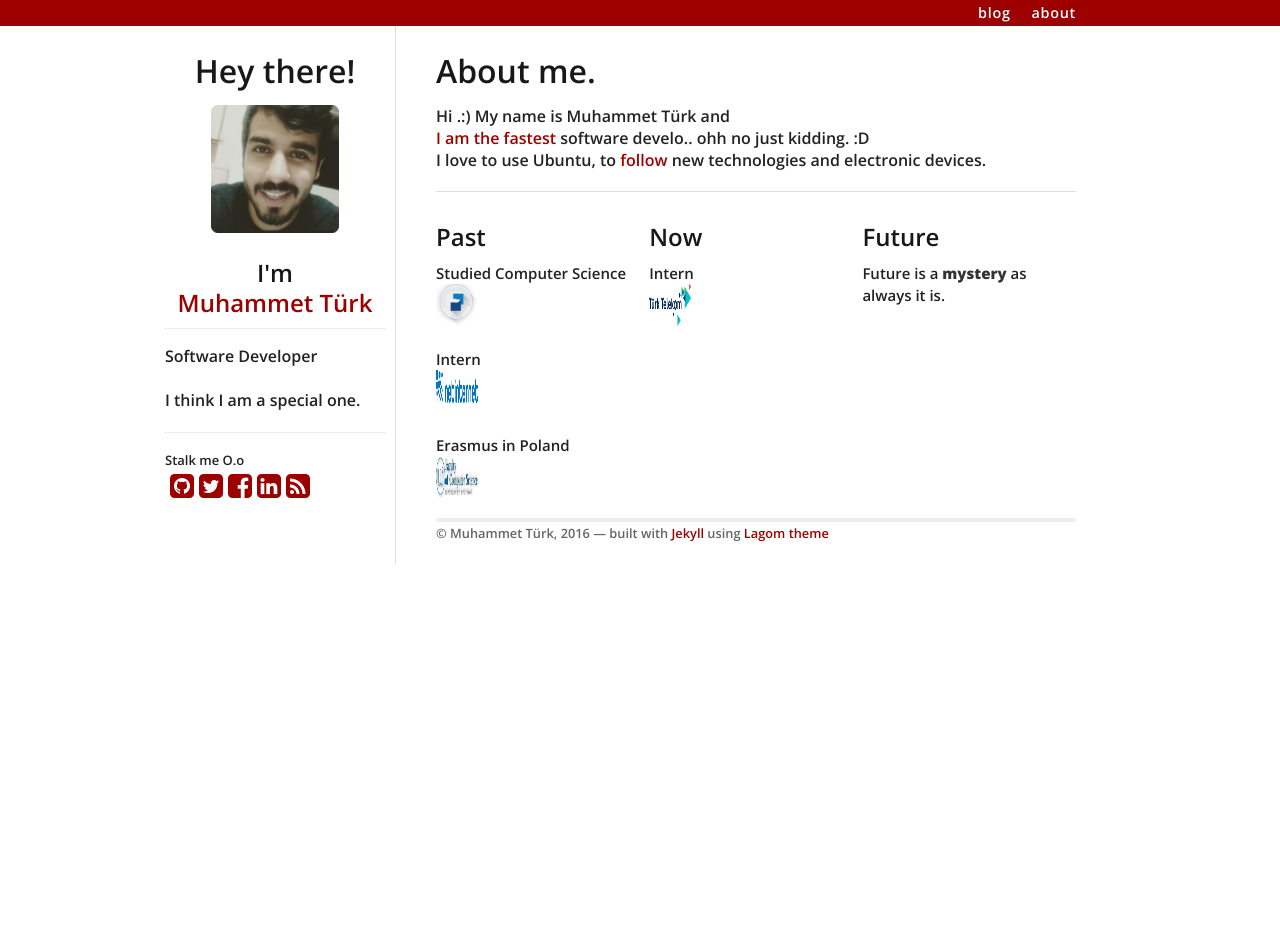
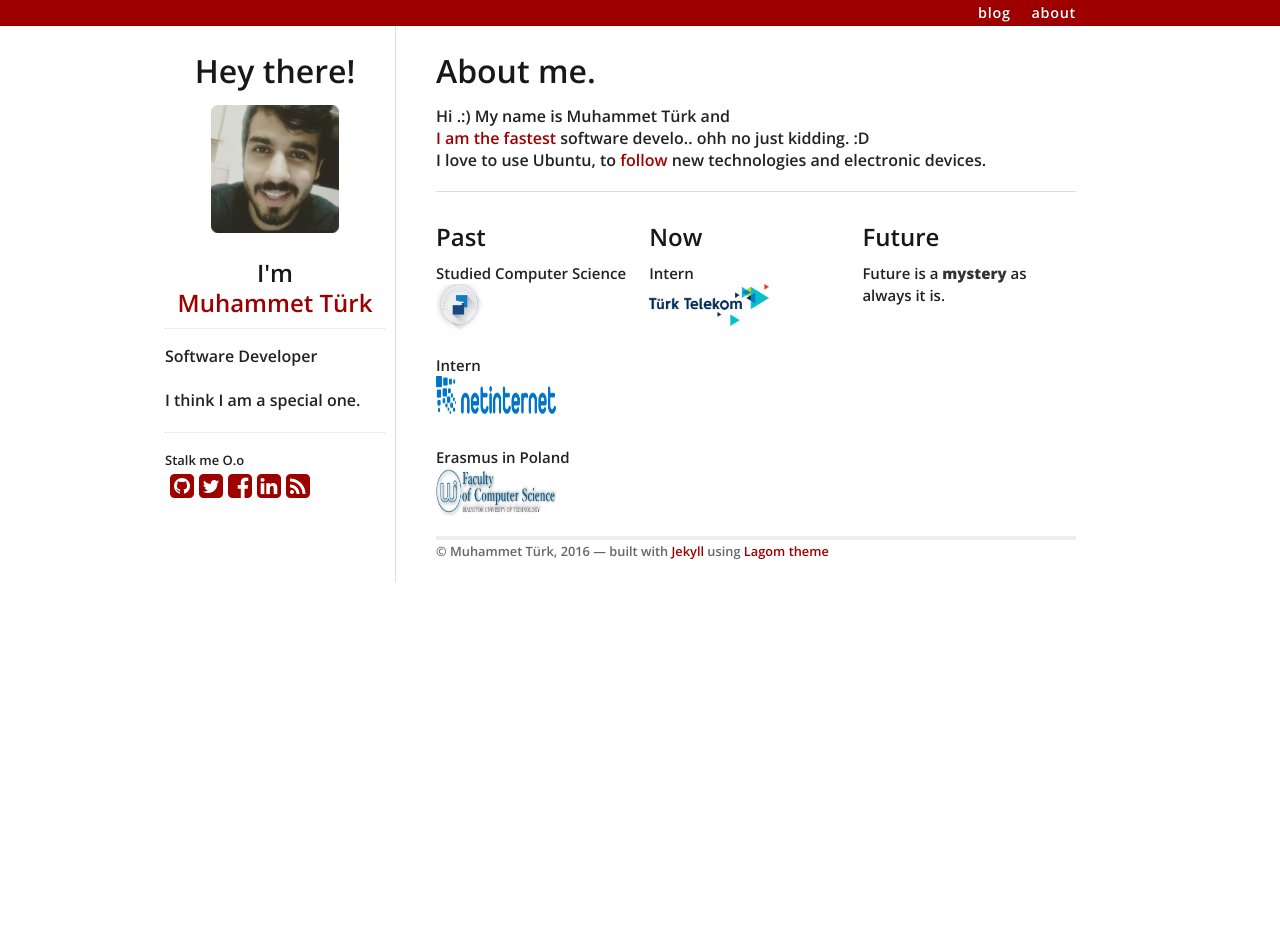
Before and after one commit to mturk111/mturk111.github.io, a Jekyll site: the page built from about.html, in a window 1280 px wide. Built offline with Jekyll 4.4.1, drawn with Linux system fonts in a browser that asks for light colours; nearby versions of some CDN libraries.

Commit message:
Update about.html

```diff
--- a/about.html
+++ b/about.html
@@ -12,17 +12,17 @@ I love to use Ubuntu, to <a href="http://ismailakbudak.com/">follow</a> new tech
 
 <div id="left">
 	<h2>Past</h2>
-	<p>Studied Computer Science <a href="http://www.pau.edu.tr/pau/en"><img src="/assets/img/pau.png" height=42 width=42 ></a>
+	<p>Studied Computer Science <a href="http://www.pau.edu.tr/pau/en"><img src="/assets/img/pau.png" height=48 width=48 ></a>
 	</br>
-	Intern <a href="https://www.netinternet.com.tr/"><img src="/assets/img/neti.png" height=42 width=42></a>
+	Intern <a href="https://www.netinternet.com.tr/"><img src="/assets/img/neti.png" height=48 width=120></a>
 	</br>
-	Erasmus in Poland <a href="http://www.wi.pb.edu.pl/index.php/en/"><img src="/assets/img/pb.png" height=42 width=42></a>
+	Erasmus in Poland <a href="http://www.wi.pb.edu.pl/index.php/en/"><img src="/assets/img/pb.png" height=48 width=120></a>
 	</p>
 </div>
 
 <div id="middle">
 	<h2>Now</h2>
-	<p>Intern <a href="https://www.turktelekom.com.tr/"><img src="/assets/img/tt.png" height=42 width=42></a></p>
+	<p>Intern <a href="https://www.turktelekom.com.tr/"><img src="/assets/img/tt.png" height=42 width=120></a></p>
 </div>
 
 <div id="right">
```
